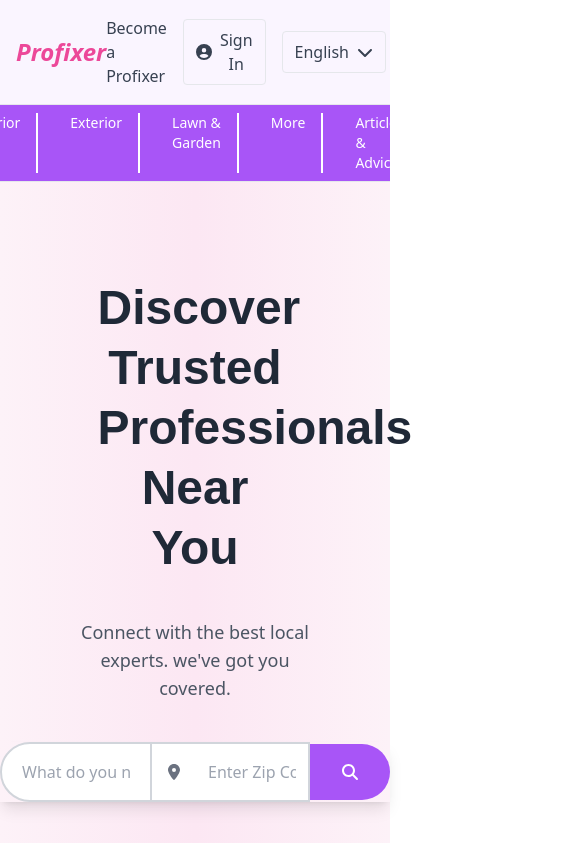
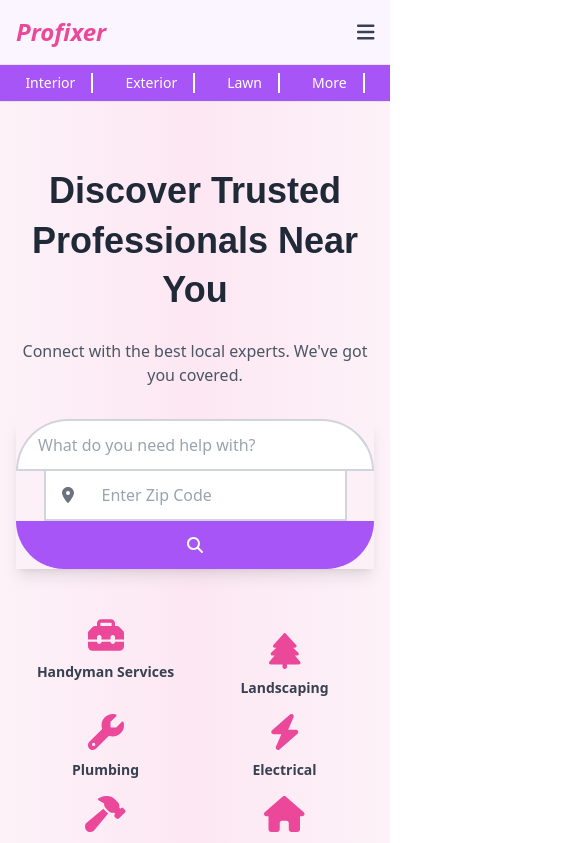
Before and after one commit to timeSync24/profixer-frontend, a React (Vite) app: page / in a window 390 px wide. Shown: the top 843 px of the page, 585 px wide, since content can reach past the window. Built offline with nearby package versions, Linux system fonts and the light colour scheme; a web font is replaced by a local one.

Commit message:
5th commit

```diff
--- a/src/Pages/Home/Header.tsx
+++ b/src/Pages/Home/Header.tsx
@@ -1,14 +1,19 @@
 import React, { useState, useEffect, useRef } from 'react';
 import { FontAwesomeIcon } from '@fortawesome/react-fontawesome';
-import { faUserCircle, faChevronDown } from '@fortawesome/free-solid-svg-icons';
+import { faUserCircle, faChevronDown, faBars, faTimes } from '@fortawesome/free-solid-svg-icons';
 
 const Header: React.FC = () => {
   const [languageDropdownOpen, setLanguageDropdownOpen] = useState(false);
+  const [navOpen, setNavOpen] = useState(false);
   const [selectedLanguage, setSelectedLanguage] = useState('English');
   const dropdownRef = useRef<HTMLDivElement>(null);
 
   const toggleDropdown = () => {
     setLanguageDropdownOpen(!languageDropdownOpen);
+  };
+
+  const toggleNav = () => {
+    setNavOpen(!navOpen);
   };
 
   const selectLanguage = (language: string) => {
@@ -43,15 +48,16 @@ const Header: React.FC = () => {
         </div>
 
         <div className="flex items-center space-x-4">
-          <a href="#" className="text-gray-700 font-medium">Become a Profixer</a>
-
-          <button className="flex items-center text-gray-700 border px-3 py-2 rounded">
-            <FontAwesomeIcon icon={faUserCircle} className="mr-2" />
-            Sign In
-          </button>
+          <div className="hidden md:flex space-x-4">
+            <a href="#" className="text-gray-700 font-medium">Become a Profixer</a>
+            <button className="flex items-center text-gray-700 border px-3 py-2 rounded">
+              <FontAwesomeIcon icon={faUserCircle} className="mr-2" />
+              Sign In
+            </button>
+          </div>
 
           {/* Language Dropdown */}
-          <div className="relative" ref={dropdownRef}>
+          <div className="relative hidden md:flex" ref={dropdownRef}>
             <button
               onClick={toggleDropdown}
               className="flex items-center text-gray-700 border px-3 py-2 rounded"
@@ -97,17 +103,83 @@ const Header: React.FC = () => {
               </div>
             )}
           </div>
+
+          {/* Hamburger Icon for Mobile */}
+          <button
+            className="md:hidden text-gray-700 focus:outline-none"
+            onClick={toggleNav}
+          >
+            <FontAwesomeIcon icon={navOpen ? faTimes : faBars} size="lg" />
+          </button>
         </div>
       </div>
+
+      {/* Mobile Navigation */}
+      {navOpen && (
+        <div className="md:hidden bg-purple-500 text-white">
+          <div className="container mx-auto flex flex-col space-y-2 py-4 px-4">
+            <a href="#" className="text-white font-medium">Become a Profixer</a>
+            <button className="flex items-center text-white border px-3 py-2 rounded">
+              <FontAwesomeIcon icon={faUserCircle} className="mr-2" />
+              Sign In
+            </button>
+            <div className="relative" ref={dropdownRef}>
+              <button
+                onClick={toggleDropdown}
+                className="flex items-center text-white border px-3 py-2 rounded"
+              >
+                <span>{selectedLanguage}</span>
+                <FontAwesomeIcon icon={faChevronDown} className="ml-2" />
+              </button>
+              {languageDropdownOpen && (
+                <div className="absolute right-0 mt-2 w-48 bg-white border rounded shadow-lg z-10">
+                  <ul>
+                    <li
+                      onClick={() => selectLanguage('English')}
+                      className="px-4 py-2 hover:bg-gray-100 cursor-pointer text-green-400 font-bold"
+                    >
+                      English
+                    </li>
+                    <li
+                      onClick={() => selectLanguage('Spanish')}
+                      className="px-4 py-2 hover:bg-gray-100 cursor-pointer text-pink-600 font-bold"
+                    >
+                      Spanish
+                    </li>
+                    <li
+                      onClick={() => selectLanguage('French')}
+                      className="px-4 py-2 hover:bg-gray-100 cursor-pointer text-purple-400 font-bold"
+                    >
+                      French
+                    </li>
+                    <li
+                      onClick={() => selectLanguage('German')}
+                      className="px-4 py-2 hover:bg-gray-100 cursor-pointer text-gray-400 font-bold"
+                    >
+                      German
+                    </li>
+                    <li
+                      onClick={() => selectLanguage('Chinese')}
+                      className="px-4 py-2 hover:bg-gray-100 cursor-pointer text-yellow-600 font-bold"
+                    >
+                      Chinese
+                    </li>
+                  </ul>
+                </div>
+              )}
+            </div>
+          </div>
+        </div>
+      )}
 
       {/* Subheader: Navigation Links */}
       <div className="bg-purple-500 border-t">
         <div className="container mx-auto flex justify-center space-x-8 md:space-x-4 py-2 text-sm text-white">
           <a href="#" className="text-white font-medium border-r-2 border-white pr-4">Interior</a>
           <a href="#" className="text-white font-medium border-r-2 border-white pr-4">Exterior</a>
-          <a href="#" className="text-white font-medium border-r-2 border-white pr-4">Lawn & Garden</a>
+          <a href="#" className="text-white font-medium border-r-2 border-white pr-4">Lawn</a>
           <a href="#" className="text-white font-medium border-r-2 border-white pr-4">More</a>
-          <a href="#" className="text-white font-medium pr-4">Articles & Advice</a>
+          <a href="#" className="text-white font-medium pr-4 hidden sm:block">Articles</a>
         </div>
       </div>
     </header>
--- a/src/Pages/Home/HeroSection.tsx
+++ b/src/Pages/Home/HeroSection.tsx
@@ -4,61 +4,61 @@ import { faSearch, faMapMarkerAlt, faToolbox, faTree, faWrench, faBolt, faHammer
 
 const HeroSection: React.FC = () => {
   return (
-    <section className="bg-gradient-to-r from-pink-50 via-pink-100 to-pink-50 py-24">
-      <div className="container mx-auto text-center">
+    <section className="bg-gradient-to-r from-pink-50 via-pink-100 to-pink-50 py-16 lg:py-24">
+      <div className="container mx-auto text-center px-4">
         {/* Heading */}
-        <h1 className="text-5xl font-extrabold text-gray-800 mb-10 w-1/2 mx-auto leading-tight">
+        <h1 className="text-4xl lg:text-5xl font-extrabold text-gray-800 mb-6 lg:mb-10 w-full lg:w-2/3 mx-auto leading-snug lg:leading-tight">
           Discover Trusted Professionals Near You
         </h1>
-        <p className="text-lg text-gray-600 mb-10 w-2/3 mx-auto">
-          Connect with the best local experts. we've got you covered.
+        <p className="text-base lg:text-lg text-gray-600 mb-8 lg:mb-10 w-full lg:w-2/3 mx-auto">
+          Connect with the best local experts. We've got you covered.
         </p>
 
         {/* Search Bar */}
-        <div className="flex justify-center items-center max-w-xl mx-auto mb-16 shadow-lg">
+        <div className="flex flex-col lg:flex-row justify-center items-center max-w-lg lg:max-w-xl mx-auto mb-12 lg:mb-16 shadow-lg">
           <input
             type="text"
             placeholder="What do you need help with?"
-            className="w-full px-5 py-4 rounded-l-full border-2 border-gray-300 focus:outline-none focus:ring-2 focus:ring-purple-600"
+            className="w-full lg:w-auto lg:flex-grow px-5 py-3 lg:py-4 rounded-t-full lg:rounded-l-full lg:rounded-t-none border-2 border-gray-300 focus:outline-none focus:ring-2 focus:ring-purple-600"
           />
-          <div className="flex items-center border-2 border-l-0 border-gray-300 bg-white">
+          <div className="flex items-center border-2 border-t-0 lg:border-t-2 lg:border-l-0 border-gray-300 bg-white">
             <FontAwesomeIcon icon={faMapMarkerAlt} className="text-gray-500 px-4" />
             <input
               type="text"
               placeholder="Enter Zip Code"
-              className="w-28 px-3 py-4 border-none focus:outline-none"
+              className="w-full lg:w-28 px-3 py-3 lg:py-4 border-none focus:outline-none"
             />
           </div>
-          <button className="px-8 py-4 bg-purple-500 text-white rounded-r-full focus:outline-none hover:bg-purple-700 transition-colors duration-200">
+          <button className="w-full lg:w-auto px-8 py-3 lg:py-4 bg-purple-500 text-white rounded-b-full lg:rounded-r-full focus:outline-none hover:bg-purple-700 transition-colors duration-200">
             <FontAwesomeIcon icon={faSearch} />
           </button>
         </div>
 
         {/* Service Icons */}
-        <div className="flex justify-center space-x-12">
+        <div className="grid grid-cols-2 sm:grid-cols-3 lg:flex lg:justify-center space-y-4 sm:space-y-0 sm:space-x-4 lg:space-x-12">
           <div className="text-center">
-            <FontAwesomeIcon icon={faToolbox} className="text-pink-500 text-5xl mb-3" />
-            <p className="text-gray-700 text-lg font-semibold">Handyman Services</p>
+            <FontAwesomeIcon icon={faToolbox} className="text-pink-500 text-4xl lg:text-5xl mb-2 lg:mb-3" />
+            <p className="text-gray-700 text-sm lg:text-lg font-semibold">Handyman Services</p>
           </div>
           <div className="text-center">
-            <FontAwesomeIcon icon={faTree} className="text-pink-500 text-5xl mb-3" />
-            <p className="text-gray-700 text-lg font-semibold">Landscaping</p>
+            <FontAwesomeIcon icon={faTree} className="text-pink-500 text-4xl lg:text-5xl mb-2 lg:mb-3" />
+            <p className="text-gray-700 text-sm lg:text-lg font-semibold">Landscaping</p>
           </div>
           <div className="text-center">
-            <FontAwesomeIcon icon={faWrench} className="text-pink-500 text-5xl mb-3" />
-            <p className="text-gray-700 text-lg font-semibold">Plumbing</p>
+            <FontAwesomeIcon icon={faWrench} className="text-pink-500 text-4xl lg:text-5xl mb-2 lg:mb-3" />
+            <p className="text-gray-700 text-sm lg:text-lg font-semibold">Plumbing</p>
           </div>
           <div className="text-center">
-            <FontAwesomeIcon icon={faBolt} className="text-pink-500 text-5xl mb-3" />
-            <p className="text-gray-700 text-lg font-semibold">Electrical</p>
+            <FontAwesomeIcon icon={faBolt} className="text-pink-500 text-4xl lg:text-5xl mb-2 lg:mb-3" />
+            <p className="text-gray-700 text-sm lg:text-lg font-semibold">Electrical</p>
           </div>
           <div className="text-center">
-            <FontAwesomeIcon icon={faHammer} className="text-pink-500 text-5xl mb-3" />
-            <p className="text-gray-700 text-lg font-semibold">Remodeling</p>
+            <FontAwesomeIcon icon={faHammer} className="text-pink-500 text-4xl lg:text-5xl mb-2 lg:mb-3" />
+            <p className="text-gray-700 text-sm lg:text-lg font-semibold">Remodeling</p>
           </div>
           <div className="text-center">
-            <FontAwesomeIcon icon={faHome} className="text-pink-500 text-5xl mb-3" />
-            <p className="text-gray-700 text-lg font-semibold">Roofing</p>
+            <FontAwesomeIcon icon={faHome} className="text-pink-500 text-4xl lg:text-5xl mb-2 lg:mb-3" />
+            <p className="text-gray-700 text-sm lg:text-lg font-semibold">Roofing</p>
           </div>
         </div>
       </div>
--- a/src/Pages/Home/ProFixers.tsx
+++ b/src/Pages/Home/ProFixers.tsx
@@ -8,13 +8,13 @@ import { faApple, faGooglePlay } from '@fortawesome/free-brands-svg-icons';
 const ProFixers: React.FC = () => {
   return (
     <section className="py-16 bg-gray-50">
-      <div className="container mx-auto flex flex-col md:flex-row items-center justify-between gap-12">
+      <div className="container mx-auto flex flex-col md:flex-row items-center justify-between gap-12 px-4">
         {/* Image Section */}
         <div className="md:w-1/2 w-full mb-8 md:mb-0">
           <img
             src={MobileApp}
             alt="ProFixers App"
-            className="w-full h-96 rounded-lg shadow-md"
+            className="w-full h-auto rounded-lg shadow-md"
           />
         </div>
 
@@ -27,10 +27,10 @@ const ProFixers: React.FC = () => {
               className="w-12 h-12 rounded-lg"
             />
           </div>
-          <h3 className="text-4xl font-bold py-4 uppercase">Unlock the Full Power of ProFixers in Our App</h3>
-            <p className="text-gray-700 mb-8">
+          <h3 className="text-3xl md:text-4xl font-bold py-4 uppercase leading-tight">Unlock the Full Power of ProFixers in Our App</h3>
+          <p className="text-gray-700 mb-8 text-sm md:text-base">
             Manage your projects with ease, connect directly with professionals, make secure payments, and much more—all within the ProFixers app.
-            </p>
+          </p>
 
           <div className="flex justify-center md:justify-start space-x-4">
             <a
```
Also changed, not shown: src/Pages/Home/PopularHomeProject.tsx (+8 -8 lines).
